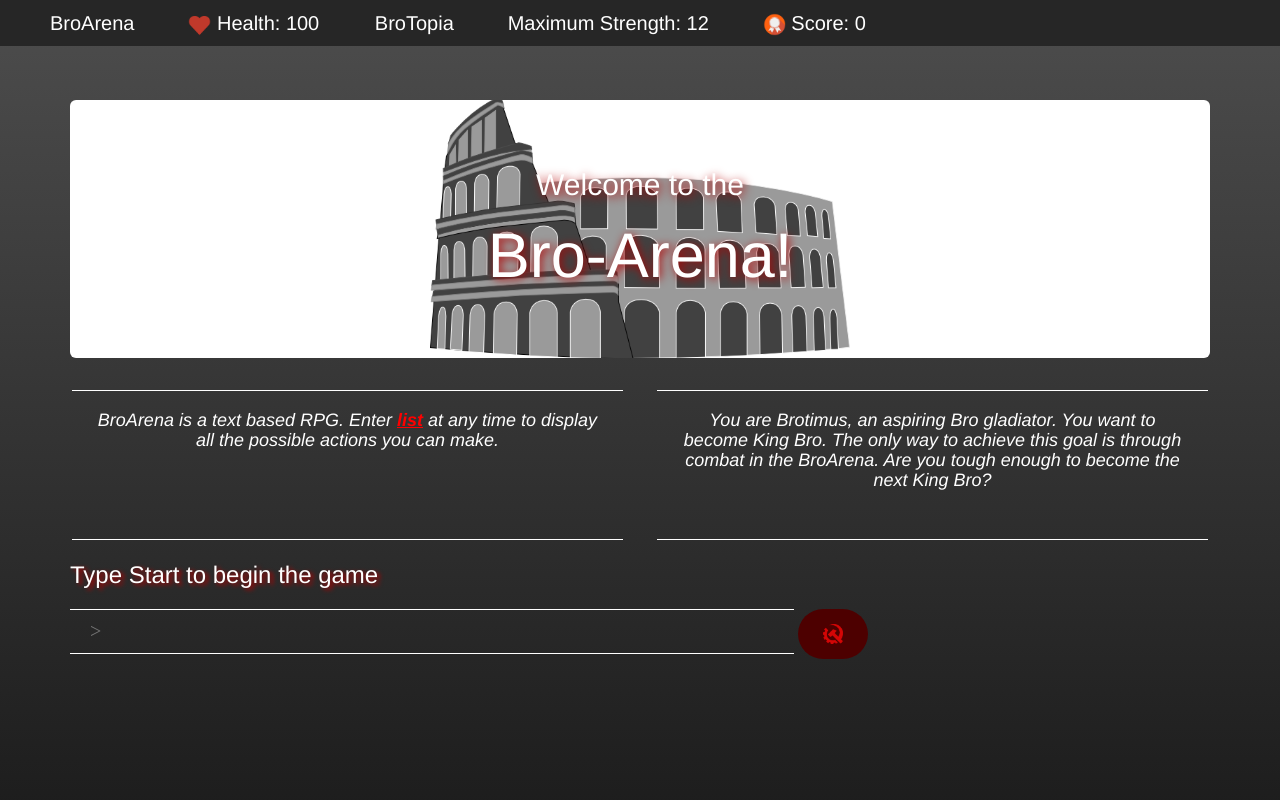
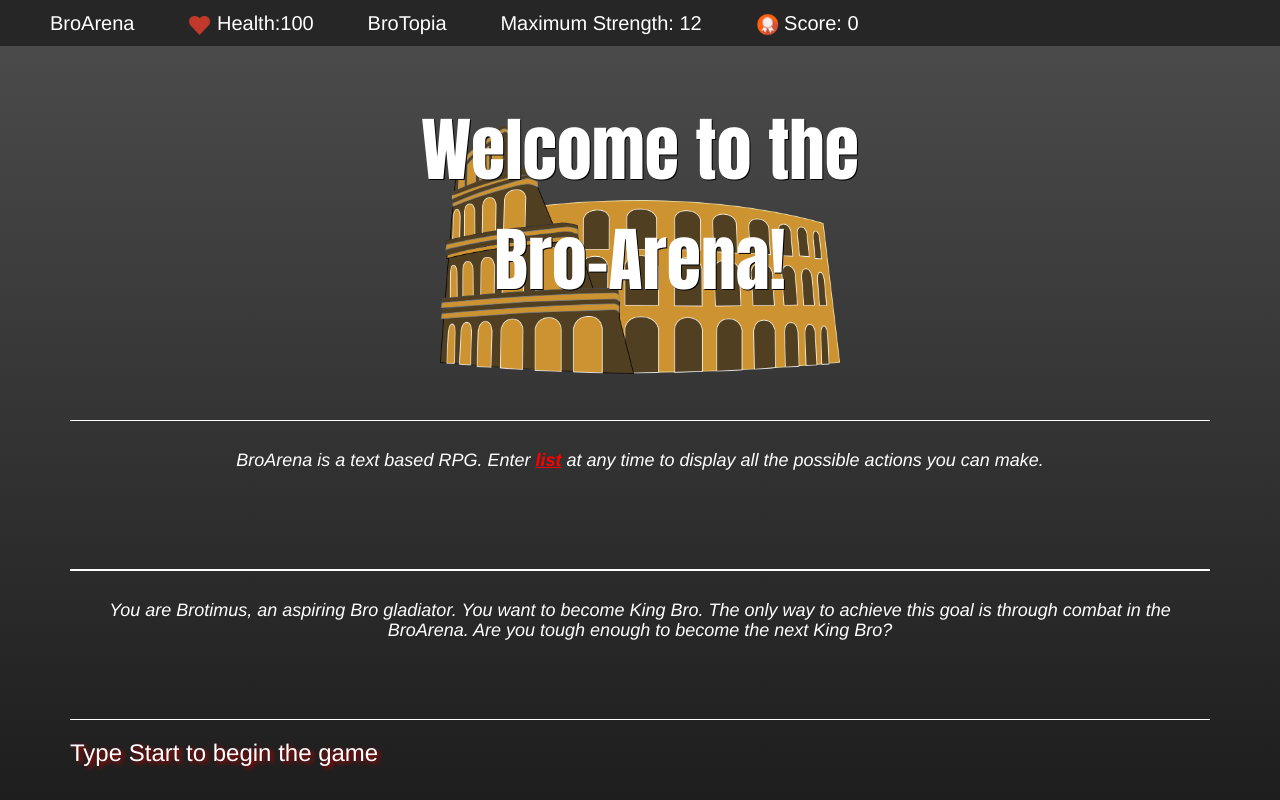
Before and after one commit to GarrettBoggs/TheArena, a plain HTML site: page index.html in a window 1280 px wide. Shown: the top 800 px of the page. Drawn offline with Linux system fonts and the light colour scheme.

Commit message:
fixed some styling issues

```diff
--- a/css/styles.css
+++ b/css/styles.css
@@ -23,7 +23,7 @@ input[type="text"] {
   font: normal 20px/normal "Times New Roman", Times, serif;
   color: white;
   background-color: transparent;
-  /*border-left: 5px solid  #990000;*/
+  margin-top: 20px;
 }
 
 li {
@@ -36,41 +36,49 @@ h3 {
   text-shadow: 3px 2px 4px #b30000;
 }
 
-h4 {
-  font-style: italic;
-  text-align: center;
-  width: auto;
-  height: 150px;
-  padding: 20px;
-  margin: 2px;
-  border-radius: 0;
-  background-color: transparent;;
-  color: white;
-  border-top: 1px solid white;
-  border-bottom: 1px solid white;
-}
-
-
 strong {
   color: red;
   text-decoration: underline;
 }
 
-
 .container {
   max-width: 2000px;
 }
 
-.jumbotron {
+.header {
+  font-size: 70px;
+  font-family: Impact, Charcoal, sans-serif;
   text-align: center;
+  text-shadow: 1px 1px black;
   background-image: url("../img/arena.png");
   background-repeat: no-repeat;
   background-position: center;
-  background-size: 420px;
-  background-blend-mode: luminosity;
+  background-size: 400px;
   color: white;
-  text-shadow: 2px 2px 10px  #b30000;
-  background-color: white;
+  background-color: transparent;
+  height: 300px;
+  margin: 20px;
+}
+
+#colomn {
+  font-style: italic;
+  text-align: center;
+  height: 150px;
+  padding: 20px;
+  background-color: transparent;
+  color: white;
+  border-top: 1px solid white;
+  border-bottom: 1px solid white;
+}
+#colomn2 {
+  font-style: italic;
+  text-align: center;
+  height: 150px;
+  padding: 20px;
+  background-color: transparent;
+  color: white;
+  border-top: 1px solid white;
+  border-bottom: 1px solid white;
 }
 
 #main-button {
@@ -104,7 +112,20 @@ strong {
   font-size: 26px;
   text-shadow: 1px 3px 7px #b30000;
 }
-#attack-button, #opponent-heart{
+#attack-button{
+  display: none;
+  outline: none;
+  border: 0;
+  background-color: #4d0000;
+  height: 50px;
+  width: 70px;
+}
+#attack-button:hover{
+  background-color:  #ff3333;
+  cursor: pointer;
+}
+
+#opponent-heart{
   display: none;
 }
 #win{
--- a/index.html
+++ b/index.html
@@ -12,41 +12,34 @@
   <body>
     <ul id="status">
       <li>BroArena</li>
-      <li><img src="img/heart.png" height="23" width="23"/>  Health: <span id="health"></span>
-<span id="health"></span></li>
+      <li><img src="img/heart.png" height="23" width="23"/>  Health:<span id="health"></span><span id="health"></span></li>
       <li><img id="opponent-heart" src="img/heart.png" height="23" width="23"/> <span id="current"></span><span id="enemyhealth"></span><span id="enemyhealth"></span></li>
-        <li>Maximum Strength: <span id="strength"></span></li>
+      <li>Maximum Strength: <span id="strength"></span></li>
       <li><img src="img/score.png" height="23" width="23"/> Score: <span id="score"></span><span id="score"></span></li>
     </ul>
     <br>
     <div class="container">
 
-      <br>
 
-      <div class="jumbotron">
-        <h2> Welcome to the <h2>
-        <h1> Bro-Arena! <h1>
+      <div class="header">
+        <p> Welcome to the <p>
+        <p> Bro-Arena! <p>
       </div>
-      <div class="row">
-        <div class="col-sm-6">
+      <div id="colomn">
           <h4> BroArena is a text based RPG. Enter <strong>list</strong> at any time to display all the possible actions you can make.</h4>
         </div>
-
-
-      </form>
-
-        <div class="col-sm-6">
+        <div id="colomn2">
           <h4>You are Brotimus, an aspiring Bro gladiator. You want to become King Bro. The only way to achieve this goal is through combat in the BroArena. Are you tough enough to become the next King Bro?</h4>
         </div>
+
+      <div>
+        <h3>Type Start to begin the game<h3>
       </div>
 
-      <div>
-      <h3>Type Start to begin the game<h3>
-      </div>
         <form>
           <input type="text"  id="input" placeholder=">">
           <button id="main-button" type="submit"><img src="img/fight.png" height="20" width="20"/></button>
-          <button id="attack-button" class="btn btn-danger">Click to Attack</button>
+          <button id="attack-button" class="btn btn-danger"><img src="img/attack.png" height="25" width="25"/></button>
         </form>
 
         <ul id="output">
```
Also changed, not shown: img/attack.png (added).
